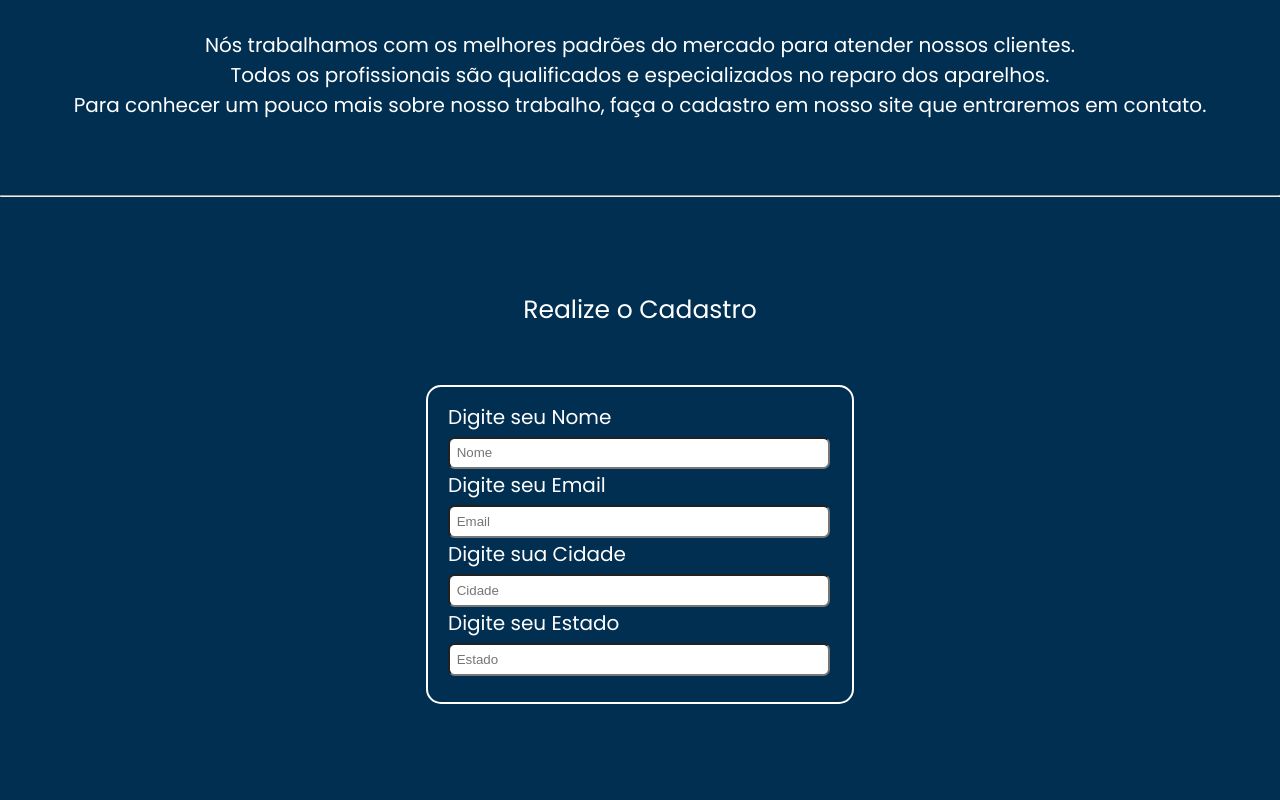
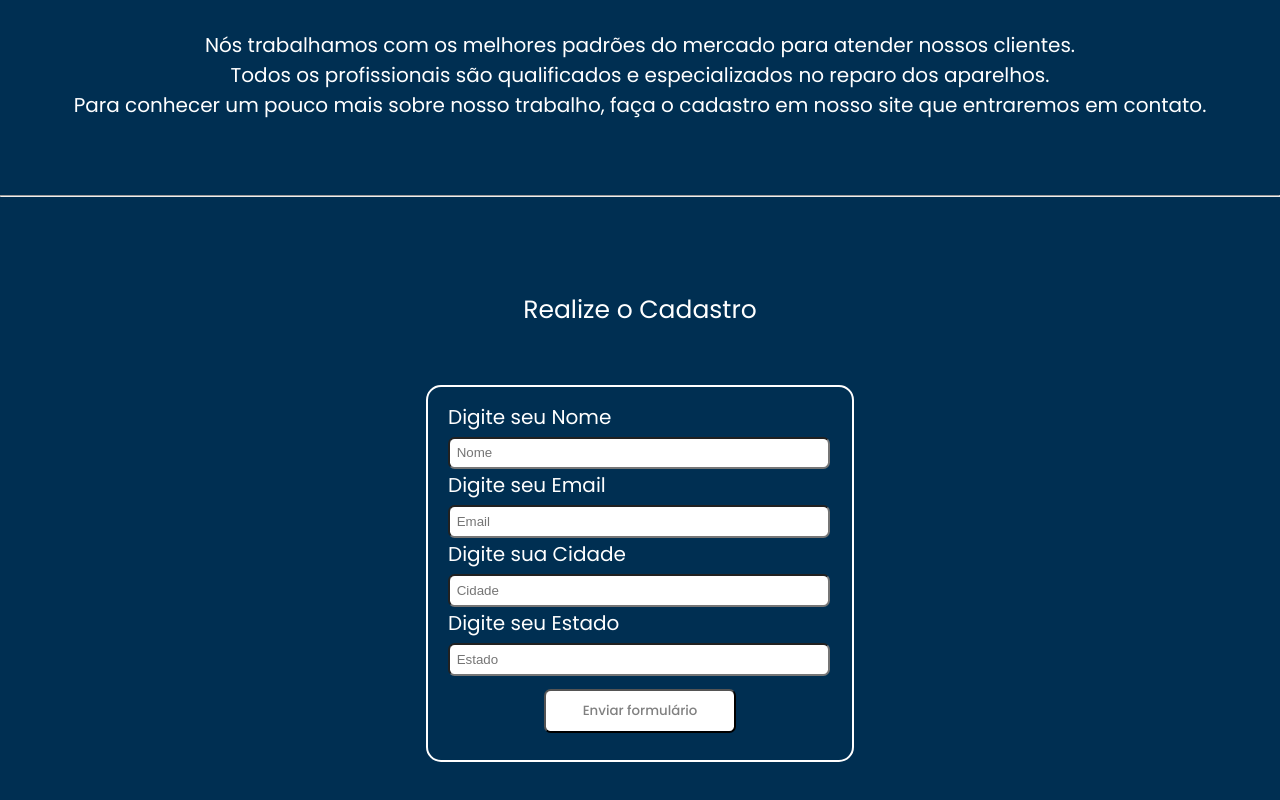
Before and after one commit to eliabemadeira/Projeto-Faculdade, a plain HTML site: page index.html in a window 1280 px wide. Shown: the part 1198-1998 px from the top of the page. Drawn offline with Linux system fonts and the light colour scheme.

Commit message:
Adicionando Bottom

```diff
--- a/css/style.css
+++ b/css/style.css
@@ -85,8 +85,6 @@ margin-bottom: 4em;
     background-color: transparent;
 
 }
-
-
 .item-rodape{
 	display:block;
 	width: 100%;
@@ -98,3 +96,17 @@ margin-bottom: 4em;
     margin-bottom: 0.5em;
     border-radius: 0.5em;
 }
+.botao{
+
+    text-align: center
+}
+.send-form{
+    margin: 0.5em;
+    padding: 0.75em;
+    width: 50%;
+    font-family: var(--font-principal);
+    font-weight: 500;
+    background-color: white;
+    color:grey;
+    border-radius: 0.5em;
+}
--- a/index.html
+++ b/index.html
@@ -56,7 +56,6 @@
             <hr>
             <h2 class="titulo-secundario margem">Realize o Cadastro</h2>
             <form class="forms">
-
                         <label class="item-rodape"for="nome">Digite seu Nome</label>
                         <input type="text" id="nome" class="input-padrao " required placeholder="Nome">
 
@@ -68,10 +67,10 @@
 
                         <label class="item-rodape"for="estado">Digite seu Estado</label>
                         <input type="text" id="estado" class="input-padrao " required placeholder="Estado">
-
+                        <div class="botao">
+                             <input class ="send-form"type="submit" value="Enviar formulário">
+                        </div>
             </form>
-
         </footer>
-
 	</body>
 </html>
```
